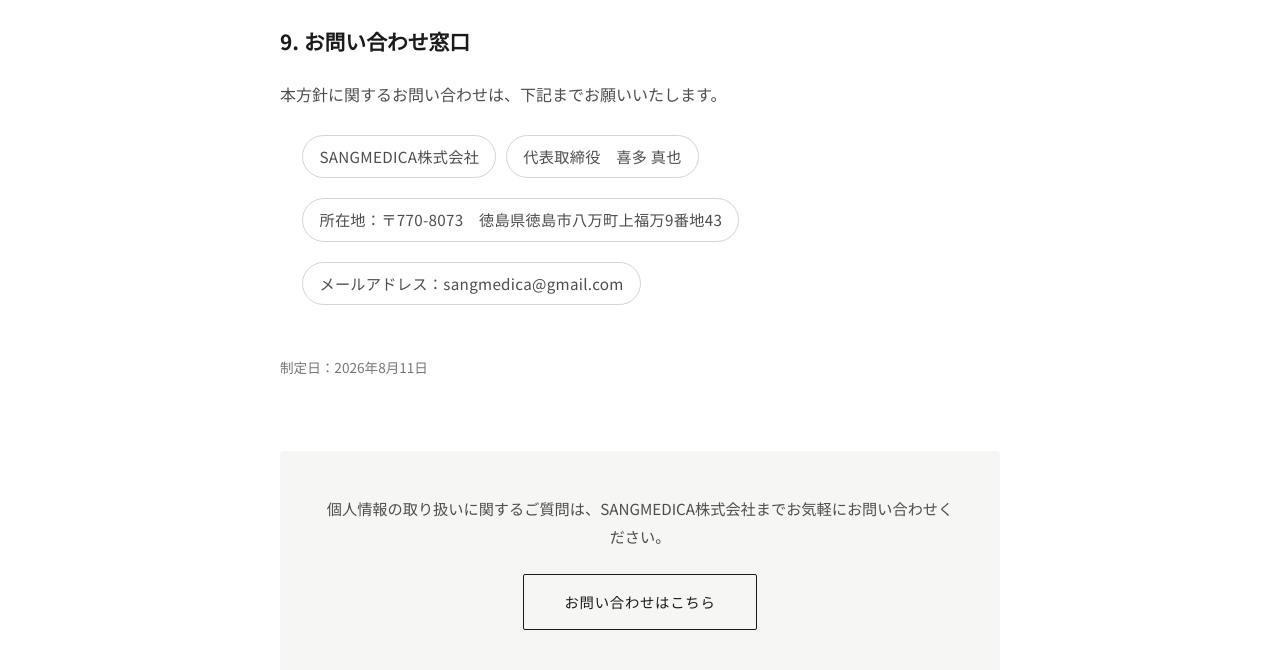
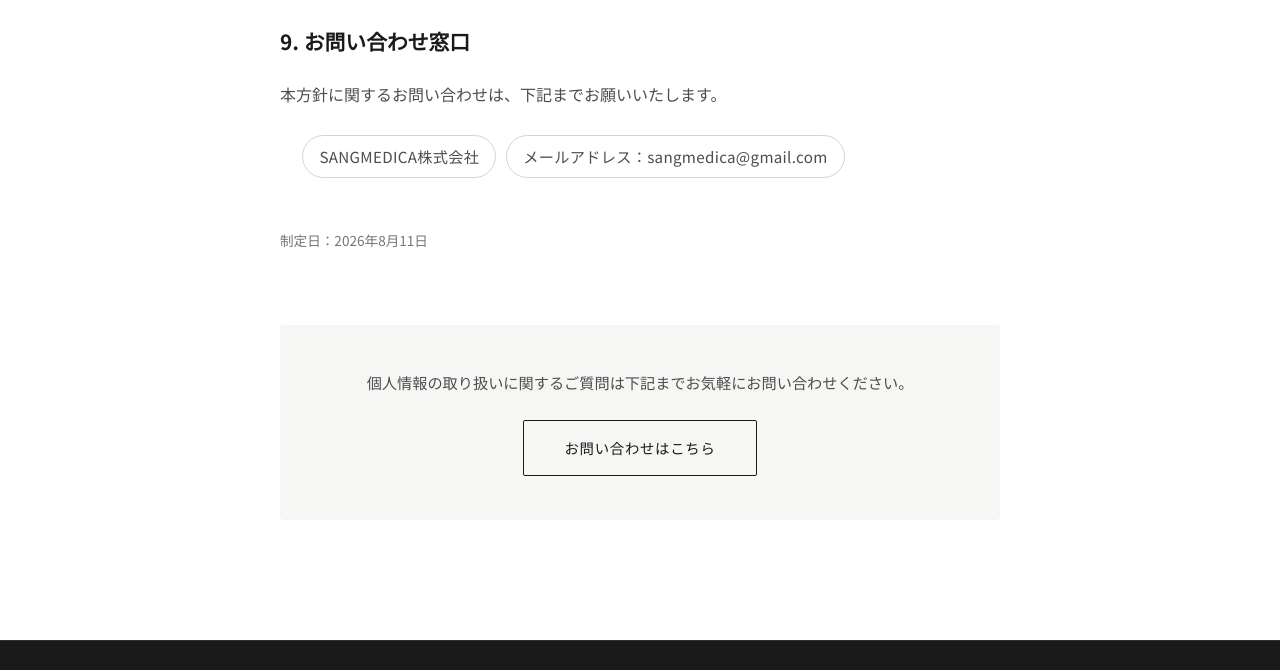
Before and after one commit to sangmedica/HP-Vlog, a plain HTML site: page privacy.html in a window 1280 px wide. Shown: the part 2100-2770 px from the top of the page. Drawn offline with Linux system fonts and the light colour scheme.

Commit message:
プライバシーポリシーのお問い合わせ窓口を簡略化
代表者名・所在地を省略し、会社名とメールアドレスのみに変更

```diff
--- a/privacy.html
+++ b/privacy.html
@@ -137,8 +137,6 @@
         </p>
         <ul class="rep-quals-list">
           <li>SANGMEDICA株式会社</li>
-          <li>代表取締役　喜多 真也</li>
-          <li>所在地：〒770-8073　徳島県徳島市八万町上福万9番地43</li>
           <li>メールアドレス：sangmedica@gmail.com</li>
         </ul>
 
@@ -146,7 +144,7 @@
       </div>
 
       <div class="article-cta">
-        <p>個人情報の取り扱いに関するご質問は、SANGMEDICA株式会社までお気軽にお問い合わせください。</p>
+        <p>個人情報の取り扱いに関するご質問は下記までお気軽にお問い合わせください。</p>
         <a href="index.html#contact" class="btn btn-outline-dark">お問い合わせはこちら</a>
       </div>
     </div>
```
